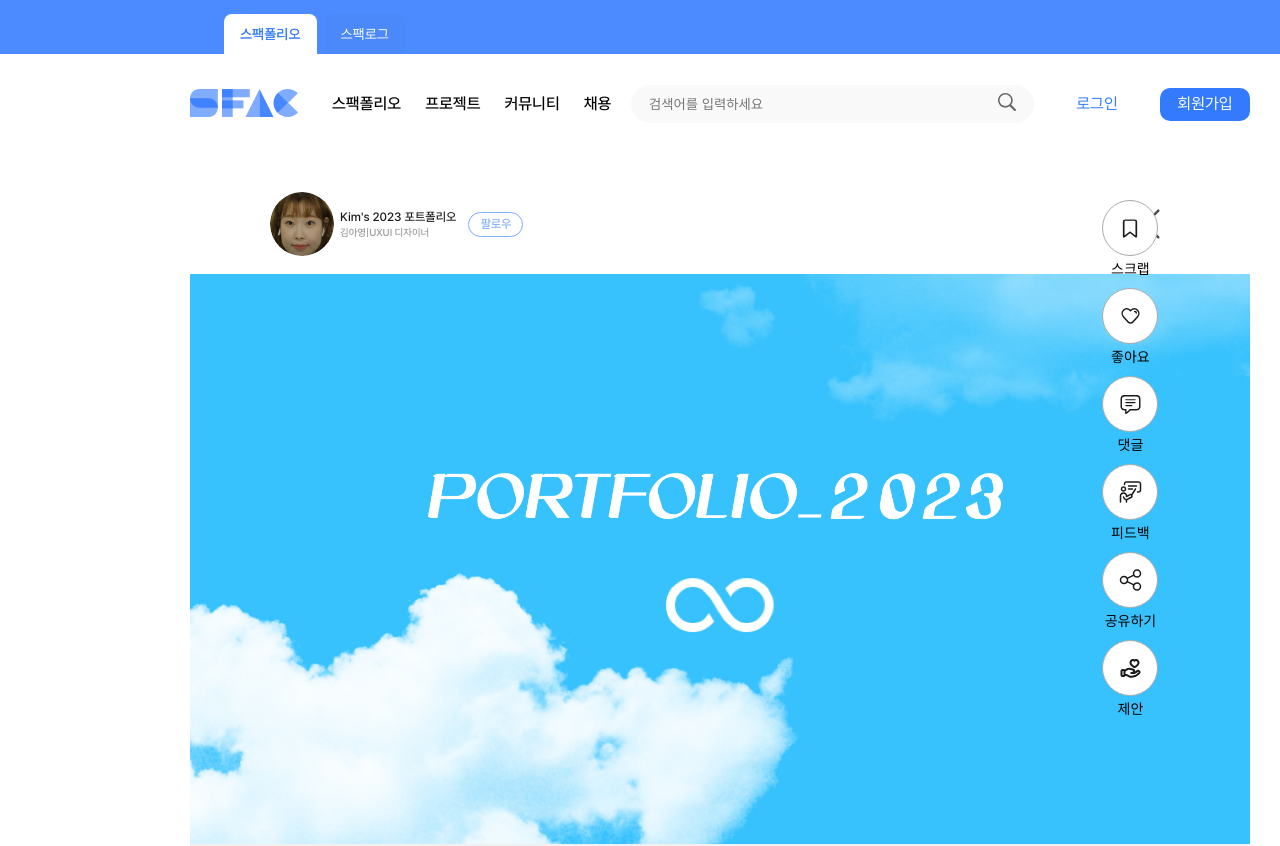
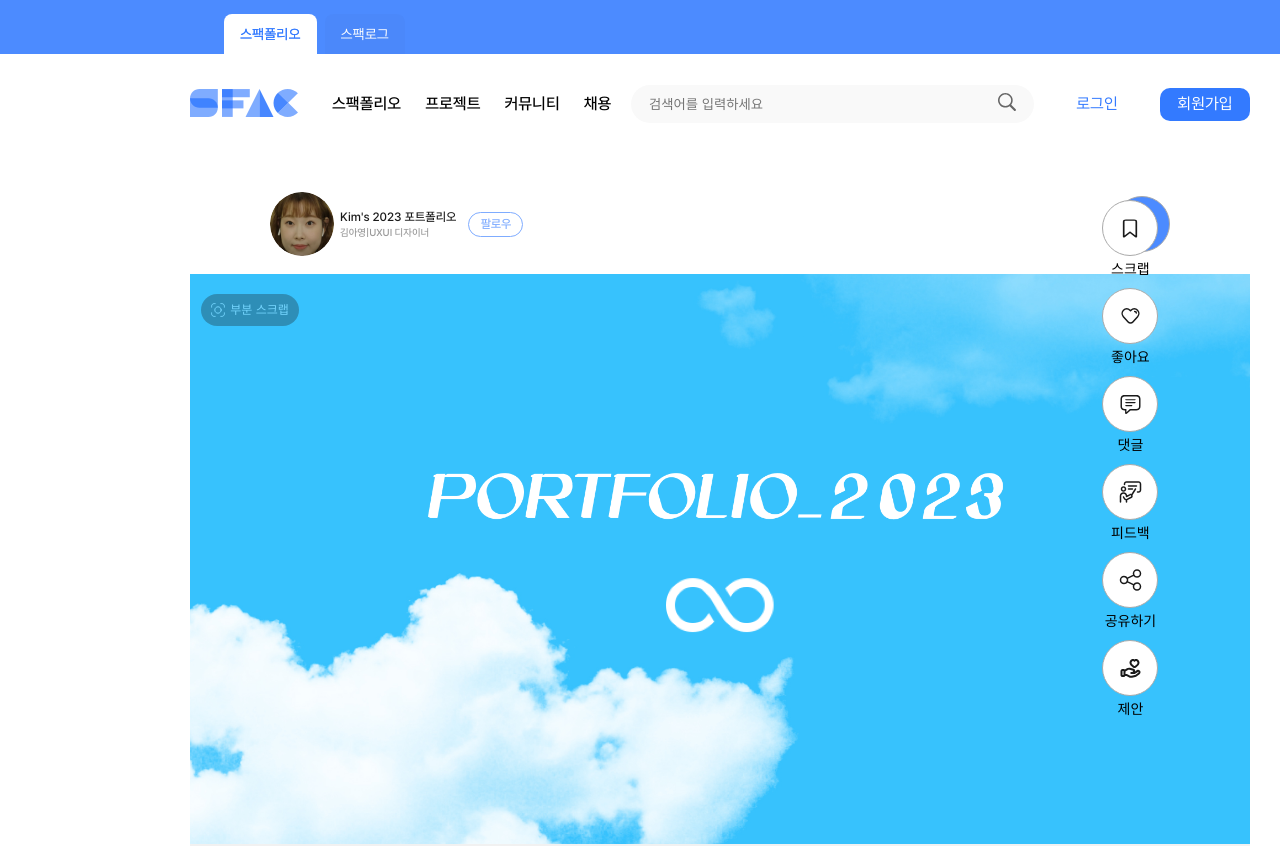
Before and after one commit to 9weeks-app-web/Team-2, a Next.js app: page /sfacfolio/detail/1 in a window 1280 px wide. Shown: the top 846 px of the page. Built offline with nearby package versions, Linux system fonts and the light colour scheme.

Commit message:
jaeha, Style:: detail page 스타일 수정, 소셜로그인 아이콘수정 #10

```diff
--- a/src/app/sfacfolio/components/DetailPage/Detail.tsx
+++ b/src/app/sfacfolio/components/DetailPage/Detail.tsx
@@ -1,6 +1,6 @@
 "use client";
 import { SectionContainer } from "@/components/Section/SectionContainer";
-import { Tag, TagWrapper } from "@/components/Tag";
+import { Tag } from "@/components/Tag";
 import { UserCard } from "@/components/UserCard/UserCard";
 import { colors } from "@/styles/colors";
 import {
@@ -15,8 +15,10 @@ import { DetailCarousel } from "./DetailCarousel";
 import { DetailSideBar } from "./DetailSideBar";
 import { DetailBadge } from "./DetailBadge";
 import HeartIcon from "../../../../../public/Icon/Icon_heart.svg";
-import RemoveIcon from "../../../../../public/Icon/Icon_remove.svg";
 import { useRouter } from "next/navigation";
+import { CaptureButton } from "./Sidebar/CaptureButton";
+import { RoundButton } from "../Button/RoundButton";
+import { Tools, ToolsIcon } from "./Sidebar";
 export const Detail = ({ isModal }: { isModal: boolean }) => {
   const router = useRouter();
   const [isClick, setIsClick] = useState(false); // 맨밑 좋아요 버튼 상태관리
@@ -37,6 +39,7 @@ export const Detail = ({ isModal }: { isModal: boolean }) => {
       />
       <Container $isModal={isModal} $isClickSidebar={isClickSidebar}>
         <UserContainerRow>
+          <CaptureButton />
           <FlexRow>
             <UserCard
               avatarSize={64}
@@ -48,12 +51,19 @@ export const Detail = ({ isModal }: { isModal: boolean }) => {
             />
             <Chip>팔로우</Chip>
           </FlexRow>
-          <IconWrapper onClick={() => router.back()}>
-            {/* 모달종료버튼 라우터 뒤로가기 적용 */}
-            <RemoveIcon />
-          </IconWrapper>
+          <ToolsContainer>
+            <RoundButton
+              $BgColor={colors.PRIMARY_70}
+              $BorderColor={colors.BACKGROUND_GRAY}
+              $color={colors.NEUTRAL_90}
+            >
+              <ToolsIcon stroke={"#FFFFFF"} />
+            </RoundButton>
+            <ToolsBoxWrapper>
+              <Tools />
+            </ToolsBoxWrapper>
+          </ToolsContainer>
         </UserContainerRow>
-
         {Array.from({ length: 4 }, () => {}).map((el, idx) => (
           <StyledImage
             key={idx}
@@ -121,6 +131,7 @@ const Container = styled.div<{ $isModal: boolean; $isClickSidebar: boolean }>`
 `;
 
 const UserContainerRow = styled.div`
+  position: relative;
   display: flex;
   align-items: center;
   padding: 18px 80px 18px 80px;
@@ -132,15 +143,6 @@ const UserContainerRow = styled.div`
 const FlexRow = styled.div`
   display: flex;
   align-items: center;
-`;
-
-const IconWrapper = styled.div`
-  cursor: pointer;
-  width: 50px;
-  height: 50px;
-  display: flex;
-  align-items: center;
-  justify-content: center;
 `;
 
 const StyledImage = styled(Image)`
@@ -206,15 +208,12 @@ const HeartButton = styled.button<{ $isClick: boolean }>`
       : `var(${colors.NEUTRAL_80})`};
   border: 0;
   cursor: pointer;
+  margin-bottom: 12px;
 `;
-
-const BackDrop = styled.div`
-  position: absolute;
-  top: 0;
-  left: 0;
-  width: 100%;
-  height: 100%;
-  background: rgba(0, 0, 0, 0.5);
-  z-index: 5;
-  border-radius: 6px;
+const ToolsContainer = styled.div``;
+const ToolsBoxWrapper = styled.div`
+  display: none;
+  ${ToolsContainer}:hover & {
+    display: block;
+  }
 `;
--- a/src/app/sfacfolio/components/DetailPage/DetailSideBar.tsx
+++ b/src/app/sfacfolio/components/DetailPage/DetailSideBar.tsx
@@ -84,7 +84,13 @@ export const DetailSideBar = ({
           $BorderColor={colors.BACKGROUND_GRAY}
           $color={colors.NEUTRAL_90}
           onClick={() => {
-            setIsClick((prev) => ({ ...prev, comments: !prev.comments }));
+            setIsClick((prev) => ({
+              ...prev,
+              comments: !prev.comments,
+              feedback: false,
+              proposal: false,
+              tools: false,
+            }));
           }}
         >
           <CommentsIcon fill={isClick.comments ? "#FFFFFF" : "#1A1A1A"} />
@@ -98,7 +104,13 @@ export const DetailSideBar = ({
           $BorderColor={colors.BACKGROUND_GRAY}
           $color={colors.NEUTRAL_90}
           onClick={() =>
-            setIsClick((prev) => ({ ...prev, feedback: !prev.feedback }))
+            setIsClick((prev) => ({
+              ...prev,
+              feedback: !prev.feedback,
+              comments: false,
+              proposal: false,
+              tools: false,
+            }))
           }
         >
           <FeedbackIcon fill={isClick.feedback ? "#FFFFFF" : "#1A1A1A"} />
@@ -125,7 +137,13 @@ export const DetailSideBar = ({
           $BorderColor={colors.BACKGROUND_GRAY}
           $color={colors.NEUTRAL_90}
           onClick={() =>
-            setIsClick((prev) => ({ ...prev, proposal: !prev.proposal }))
+            setIsClick((prev) => ({
+              ...prev,
+              proposal: !prev.proposal,
+              comments: false,
+              feedback: false,
+              tools: false,
+            }))
           }
         >
           <ProposalIcon fill={isClick.proposal ? "#FFFFFF" : "#1A1A1A"} />
@@ -156,6 +174,12 @@ const FlexCol = styled.div`
   position: relative;
 `;
 
+const MoveToHeader = styled.div`
+  position: absolute;
+  top: -85px;
+  left: -120px;
+`;
+
 const DetailSideBarText = styled.p<{ $isModal: boolean }>`
   //임시 수정예정
   color: ${(props) => (props.$isModal ? "#ffffff" : "#000000")};
@@ -173,20 +197,28 @@ const DetailSideBarText = styled.p<{ $isModal: boolean }>`
       </FlexCol> */
 }
 {
-  /* <FlexCol>
-        {isClick.tools && <Tools />}
-        <RoundButton
-          $BgColor={isClick.tools ? colors.PRIMARY_70 : colors.NEUTRAL_WHITE}
-          $BorderColor={colors.BACKGROUND_GRAY}
-          $color={colors.NEUTRAL_90}
-          onClick={() =>
-            setIsClick((prev) => ({ ...prev, tools: !prev.tools }))
-          }
-        >
-          <ToolsIcon stroke={isClick.tools ? "#FFFFFF" : "#1A1A1A"} />
-        </RoundButton>
-        <DetailSideBarText $isModal={isModal}>사용 툴</DetailSideBarText>
-      </FlexCol> */
+  //   <MoveToHeader>
+  //   <FlexCol>
+  //     {isClick.tools && <Tools />}
+  //     <RoundButton
+  //       $BgColor={isClick.tools ? colors.PRIMARY_70 : colors.NEUTRAL_WHITE}
+  //       $BorderColor={colors.BACKGROUND_GRAY}
+  //       $color={colors.NEUTRAL_90}
+  //       onClick={() =>
+  //         setIsClick((prev) => ({
+  //           ...prev,
+  //           tools: !prev.tools,
+  //           comments: false,
+  //           feedback: false,
+  //           proposal: false,
+  //         }))
+  //       }
+  //     >
+  //       <ToolsIcon stroke={isClick.tools ? "#FFFFFF" : "#1A1A1A"} />
+  //     </RoundButton>
+  //     {/* <DetailSideBarText $isModal={$isModal}>사용 툴</DetailSideBarText> */}
+  //   </FlexCol>
+  // </MoveToHeader>
 }
 
 {
--- /dev/null
+++ b/src/app/sfacfolio/components/DetailPage/Sidebar/CaptureButton.tsx
@@ -0,0 +1,33 @@
+import { colors } from "@/styles/colors";
+import { B2_M_12 } from "@/styles/stylesComponents/typographyComponents";
+import React from "react";
+import styled from "styled-components";
+import CaptureIcon from "../../../../../../public/Icon/Icon_sidebar/Icon_capture.svg";
+export const CaptureButton = () => {
+  return (
+    <Button>
+      <CaptureIcon stroke="white" />
+      <ButtonText>부분 스크랩</ButtonText>
+    </Button>
+  );
+};
+
+const Button = styled.button`
+  position: absolute;
+  top: 120px;
+  left: 1%;
+  width: 98px;
+  height: 32px;
+  border-radius: 50px;
+  opacity: 0.3;
+  background-color: var(${colors.NEUTRAL_90});
+  display: flex;
+  align-items: center;
+  justify-content: center;
+  z-index: 10;
+`;
+
+const ButtonText = styled(B2_M_12)`
+  color: var(${colors.NEUTRAL_WHITE});
+  margin-left: 4px;
+`;
--- a/src/app/sfacfolio/components/DetailPage/Sidebar/Feedback.tsx
+++ b/src/app/sfacfolio/components/DetailPage/Sidebar/Feedback.tsx
@@ -17,7 +17,7 @@ export const Feedback = () => {
 
 const FeedBackContainer = styled.div`
   position: absolute;
-  right: 130px;
+  right: 140px;
   bottom: -200px;
   display: flex;
   width: 358px;
--- a/src/app/sfacfolio/components/DetailPage/Sidebar/Proposal.tsx
+++ b/src/app/sfacfolio/components/DetailPage/Sidebar/Proposal.tsx
@@ -44,7 +44,7 @@ export const Proposal = () => {
 
 const ProposalContainer = styled.div`
   position: absolute;
-  right: 130px;
+  right: 140px;
   bottom: 10px;
   display: flex;
   width: 358px;
--- a/src/app/sfacfolio/components/DetailPage/Sidebar/Tools.tsx
+++ b/src/app/sfacfolio/components/DetailPage/Sidebar/Tools.tsx
@@ -43,7 +43,8 @@ const Container = styled.div`
   z-index: 11;
   background-color: var(${colors.NEUTRAL_WHITE});
   border-radius: 28px;
-  right: 120px;
+  right: 11px;
+  top: 120px;
   /* border: 1px solid var(${colors.NEUTRAL_10}); */
 `;
 
--- a/src/app/sfacfolio/components/Portfolio/PortfolioCard.tsx
+++ b/src/app/sfacfolio/components/Portfolio/PortfolioCard.tsx
@@ -4,7 +4,6 @@ import {
   B2_M_14,
   B2_R_12,
 } from "@/styles/stylesComponents/typographyComponents";
-import { HeartOutlined } from "@ant-design/icons";
 import Image from "next/image";
 import Link from "next/link";
 import React from "react";
```
Also changed, not shown: src/app/auth/components/LoginButton.tsx (+18 -7 lines), public/Icon/Icon_sidebar/Icon_capture.svg.
